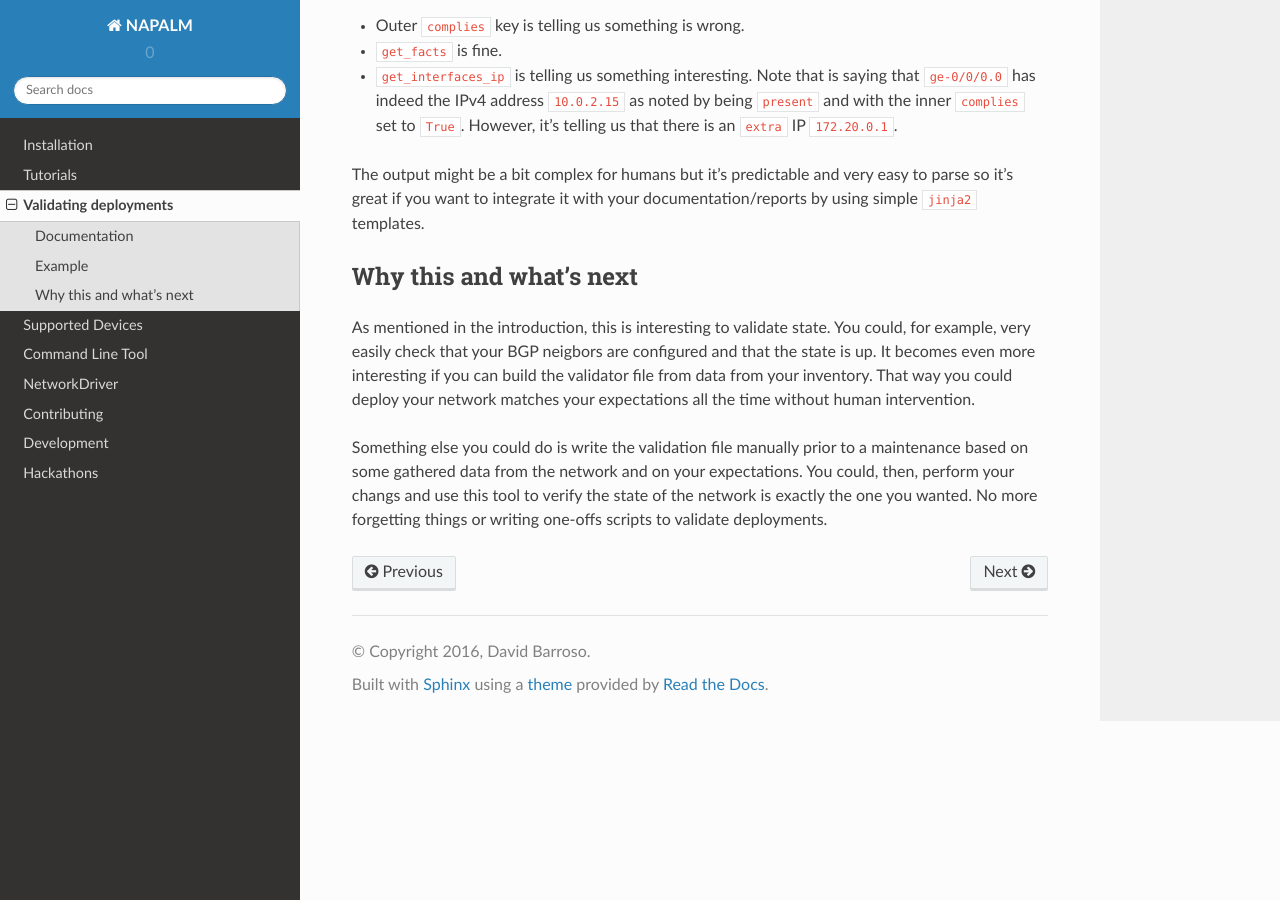
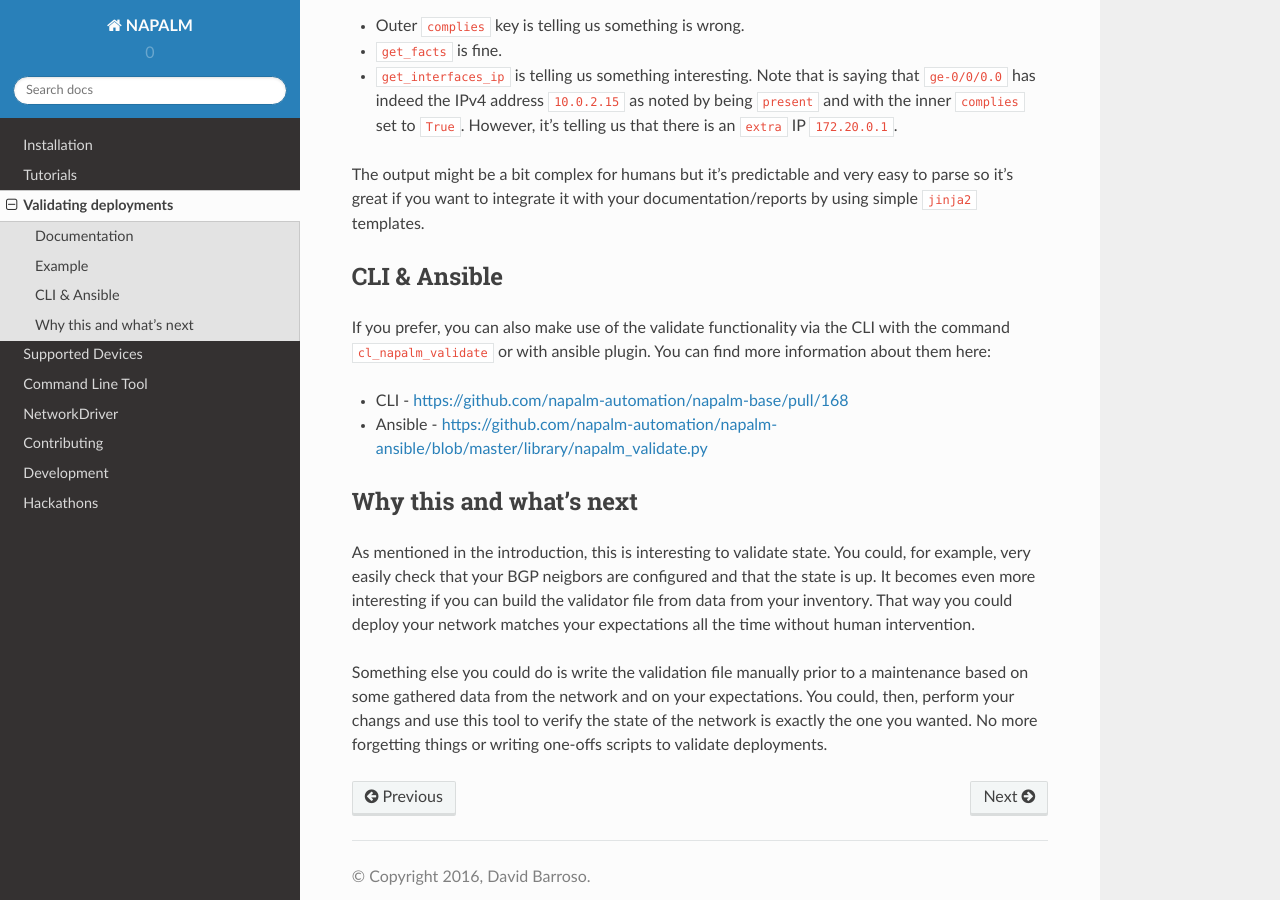
Before and after one commit to napalm-automation/napalm, a Sphinx documentation site: the page built from docs/validate/index.rst, in a window 1280 px wide and 900 px high, scrolled down 4021 px. Built offline with Sphinx 7.4.7 and the Read the Docs theme 2.0.0, drawn with Linux system fonts in a browser that asks for light colours.

Commit message:
Adding cli and ansible mentions for validate

```diff
--- a/docs/validate/index.rst
+++ b/docs/validate/index.rst
@@ -202,6 +202,15 @@ The output might be a bit complex for humans but it's predictable and very easy
 great if you want to integrate it with your documentation/reports by using simple ``jinja2``
 templates.
 
+CLI & Ansible
+-------------
+
+If you prefer, you can also make use of the validate functionality via the CLI with the command ``cl_napalm_validate`` or with ansible plugin. You can find more information about them here:
+
+* CLI - https://github.com/napalm-automation/napalm-base/pull/168
+* Ansible - https://github.com/napalm-automation/napalm-ansible/blob/master/library/napalm_validate.py
+
+
 Why this and what's next
 ------------------------
 
```
